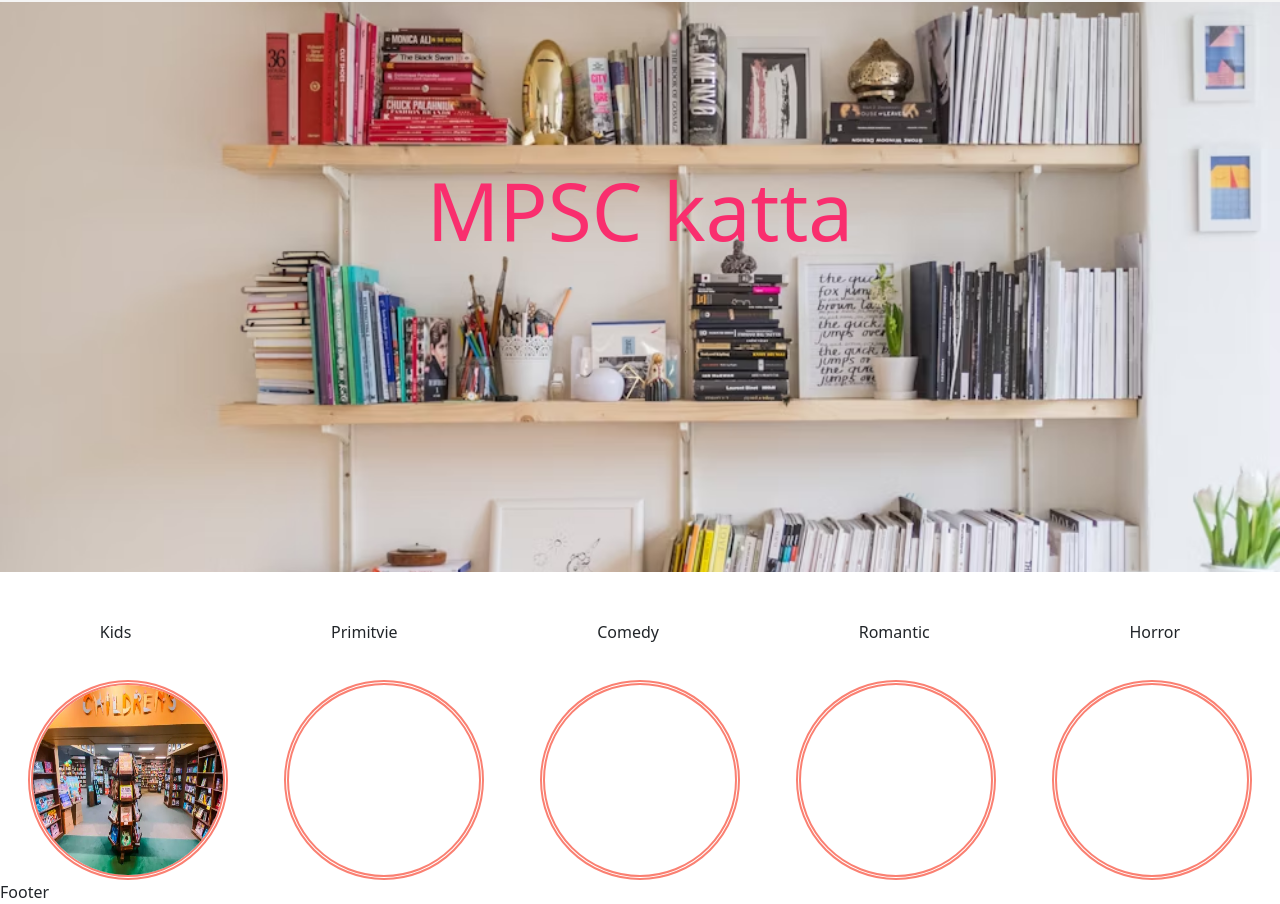
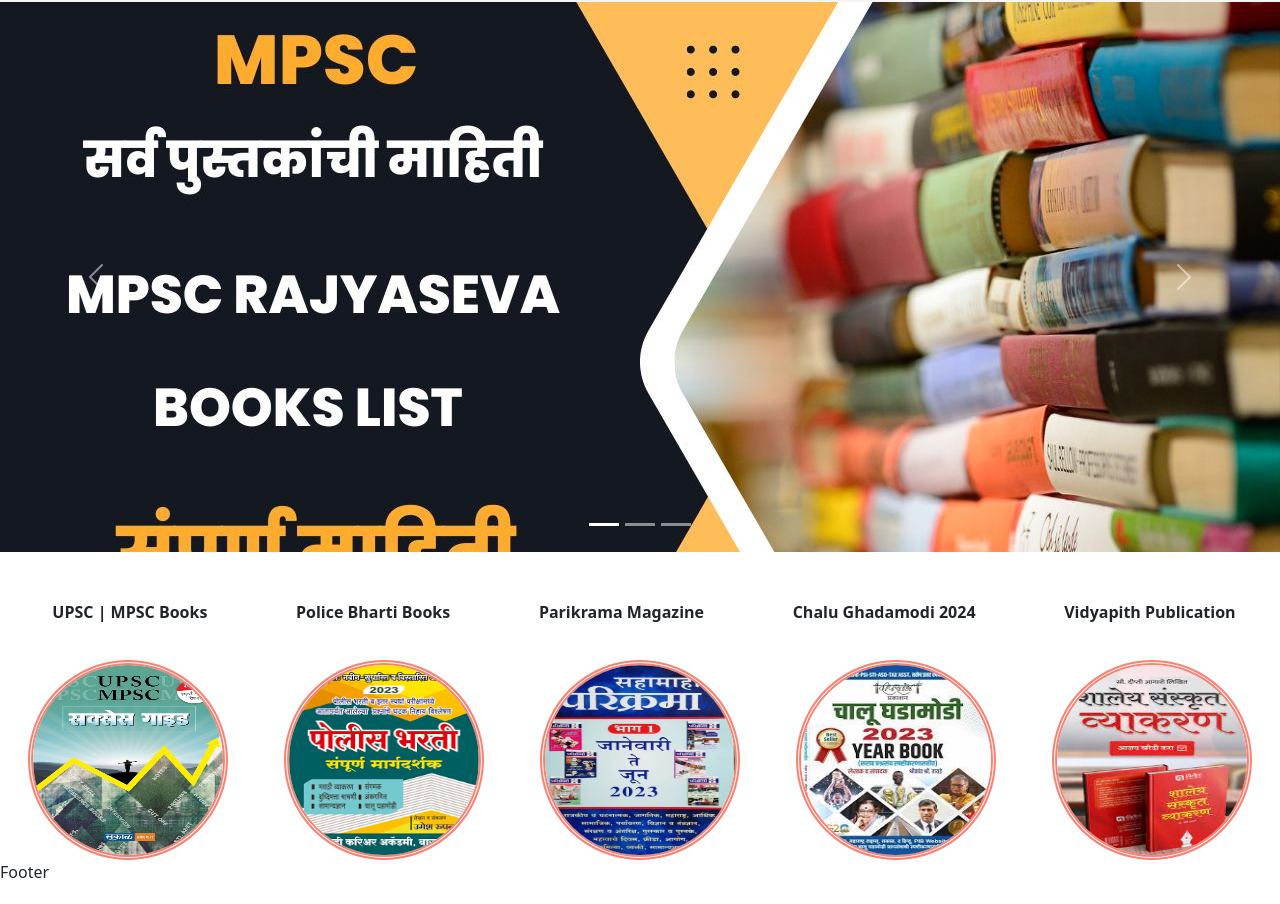
Before and after one commit to shwetapund/readers-marketplace, a React app in the folder client/: page / in a window 1280 px wide. Shown: the part 52-956 px from the top of the page. Built offline with nearby package versions, Linux system fonts and the light colour scheme.

Commit message:
feat: crousel property use & and category added

```diff
--- a/client/src/views/Home/Home.css
+++ b/client/src/views/Home/Home.css
@@ -25,9 +25,14 @@
     width: 200px;
     border: 5px double salmon;
     border-radius: 50%;
+
 }
 .category-img-1{
     height: 190px;
     width: 190px;
     border-radius: 50%;
 }
+.normal-css{
+    height: 550px !important;
+
+}
--- a/client/src/views/Home/Home.js
+++ b/client/src/views/Home/Home.js
@@ -1,41 +1,83 @@
-import React, {useState, useEffect} from 'react';
-import Navbar from '../../components/Navbar/Navbar';
-import './Home.css';
+import React, { useState, useEffect } from "react";
+import Navbar from "../../components/Navbar/Navbar";
+import "./Home.css";
 import homeImg from "./../../assets/home-img.jpg";
 import children from "./../../assets/childrens.jpg";
-import Footer from '../../components/Footer/Footer';
+import Footer from "../../components/Footer/Footer";
+import Img1 from "./../../assets/Img1.jpg";
+import Img2 from "./../../assets/Img2.jpg";
+import Img3 from "./../../assets/Img3.jpg";
+import category1 from "./../../assets/category-1.jpg";
+import category4 from "./../../assets/category-4.jpg";
+import category5 from "./../../assets/category-5.jpg";
+import category3 from "./../../assets/category-3.webp";
+import category2 from "./../../assets/category-2.png";
 
-function Home()
-{
-
+function Home() {
   return (
     <>
-    <Navbar/>
-    <div className='homepage-img'>
-        <h1 className='text-center title-home'>MPSC katta</h1>
+      <Navbar />
+      {/* <div classNameName="homepage-img">
+        <h1 classNameName="text-center title-home">MPSC katta</h1>
+      </div> */}
+
+
+     <div id="carouselExampleIndicators" className="carousel slide ">
+      <div className="carousel-indicators">
+        <button type="button" data-bs-target="#carouselExampleIndicators" data-bs-slide-to="0" className="active" aria-current="true" aria-label="Slide 1"></button>
+        <button type="button" data-bs-target="#carouselExampleIndicators" data-bs-slide-to="1" aria-label="Slide 2"></button>
+        <button type="button" data-bs-target="#carouselExampleIndicators" data-bs-slide-to="2" aria-label="Slide 3"></button>
+      </div>
+      <div className="carousel-inner normal-css">
+        <div className="carousel-item active">
+          <img src={Img1} className="d-block w-100" alt="Slide 1" />
+        </div>
+        <div className="carousel-item">
+          <img src={Img2} className="d-block w-100" alt="Slide 2" />
+        </div>
+        <div className="carousel-item">
+          <img src={Img3} className="d-block w-100" alt="Slide 3" />
+        </div>
+      </div>
+      <button className="carousel-control-prev" type="button" data-bs-target="#carouselExampleIndicators" data-bs-slide="prev">
+        <span className="carousel-control-prev-icon" aria-hidden="true"></span>
+        <span className="visually-hidden">Previous</span>
+      </button>
+      <button className="carousel-control-next" type="button" data-bs-target="#carouselExampleIndicators" data-bs-slide="next">
+        <span className="carousel-control-next-icon" aria-hidden="true"></span>
+        <span className="visually-hidden">Next</span>
+      </button>
+    </div>
+
+      <div className="d-flex justify-content-around mt-5 fw-bold ms-2">
+        <p className="">UPSC | MPSC Books</p>
+        <p>Police Bharti Books</p>
+        <p>Parikrama Magazine</p>
+        <p>Chalu Ghadamodi 2024</p>
+        <p>Vidyapith Publication </p>
       </div>
 
-      <div className='d-flex justify-content-around mt-5'>
-        <p>Kids</p>
-        <p>Primitvie</p>
-        <p>Comedy</p>
-        <p>Romantic</p>
-        <p>Horror</p>
+      <div className="d-flex justify-content-around">
+        <div className="category">
+          <img src={category1} className="category-img-1" />
+        </div>
+        <div className="category">
+        <img src={category2} className="category-img-1" />
+        </div>
+        <div className="category">
+        <img src={category3} className="category-img-1" />
+        </div>
+        <div className="category">
+        <img src={category4} className="category-img-1" />
+        </div>
+        <div className="category">
+        <img src={category5} className="category-img-1" />
+        </div>
       </div>
 
-      <div className='d-flex justify-content-around'>
-        <div className='category'>
-          <img src={children} className='category-img-1'/>
-        </div>
-        <div className='category'></div>
-        <div className='category'></div>
-        <div className='category'></div>
-        <div className='category'></div>
-      </div>
-
-      <Footer/>
+      <Footer />
     </>
-  )
+  );
 }
 
-export default Home
+export default Home;
```
Also changed, not shown: client/src/components/BooksCard/BooksCard.js (+16 -0 lines), client/src/assets/Img1.jpg (added), client/src/assets/Img2.jpg (added), client/src/assets/Img3.jpg (added), client/src/assets/category-1.jpg (added), client/src/assets/category-2.png (added), client/src/assets/category-3.webp (added), client/src/assets/category-4.jpg (added), client/src/assets/category-5.jpg (added).
